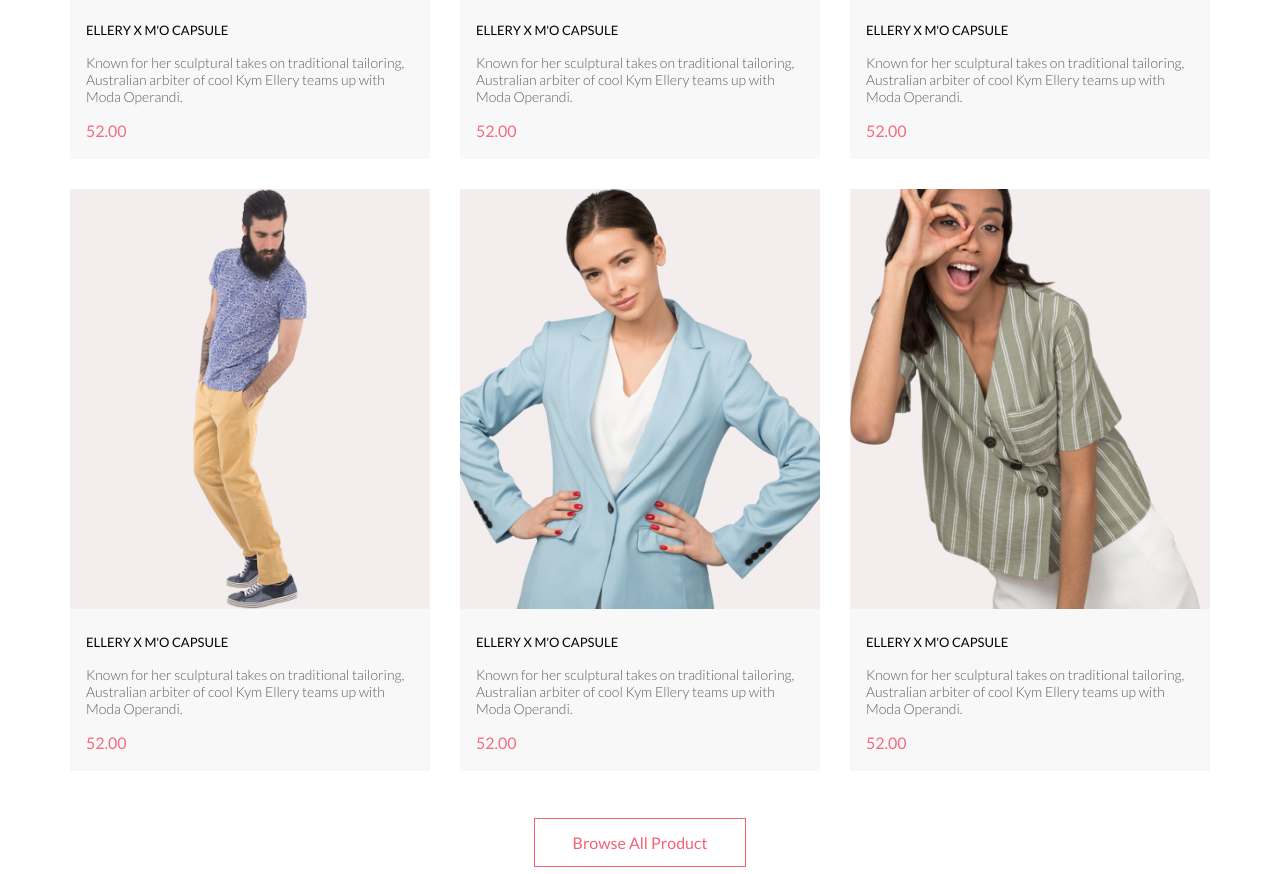
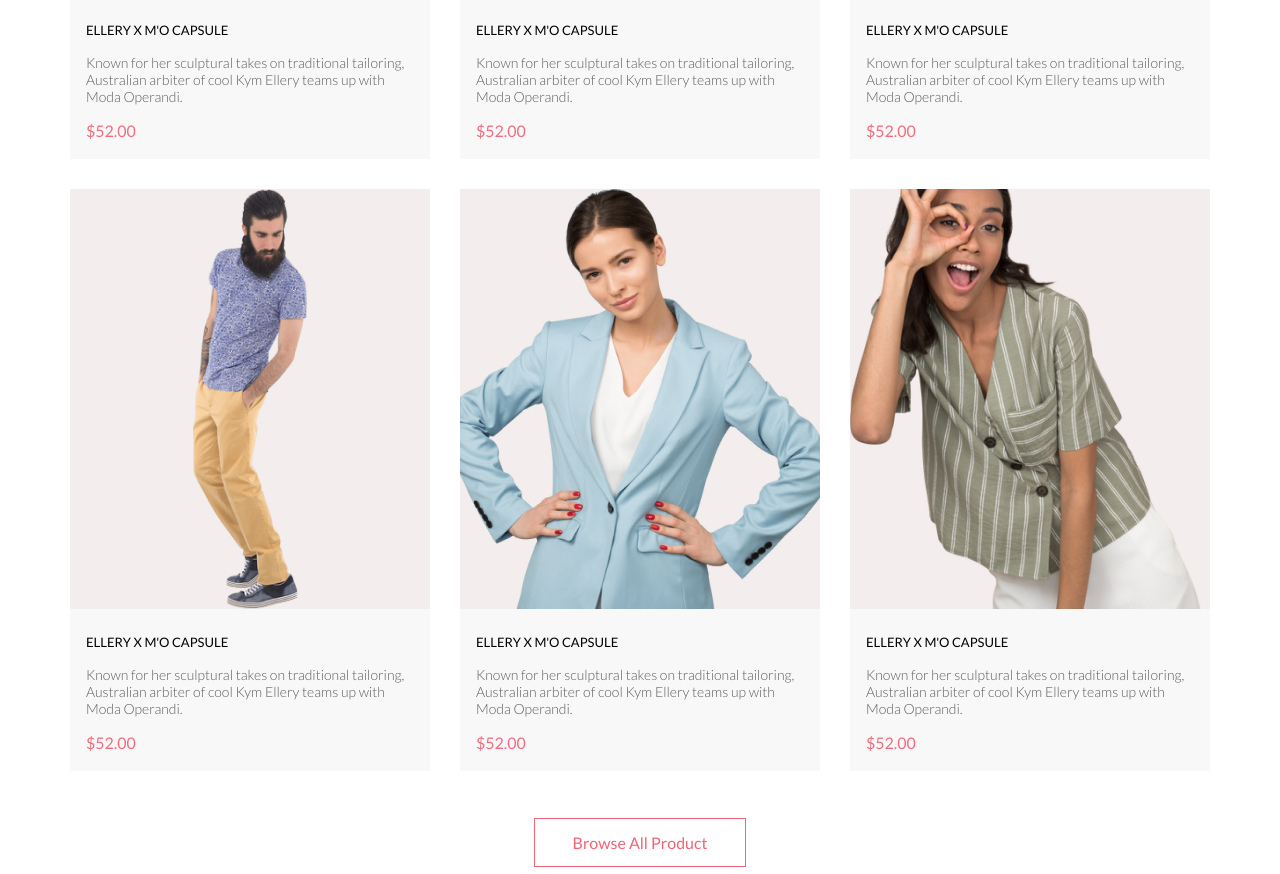
Before and after one commit to s1tt/gbsem, a plain HTML site: page index.html in a window 1280 px wide. Shown: the part 1762-2636 px from the top of the page. Drawn offline with Linux system fonts and the light colour scheme.

Commit message:
fix: width section

```diff
--- a/index.css
+++ b/index.css
@@ -1,7 +1,13 @@
+.page {
+  display: flex;
+  justify-content: center;
+}
+
 .fetured-items {
   display: flex;
   flex-direction: column;
   align-items: center;
+  max-width: 1140px;
 }
 
 .fetured-items__title {
--- a/index.js
+++ b/index.js
@@ -10,7 +10,7 @@ async function fetchData() {
 fetchData().then(data => addCards(data));
 fetchData().then(data => addCardsWithTemplate(data));
 
-////способ с без template
+//способ без template
 const addCards = function (data) {
   data.forEach(cardInfo => {
     //создание оболочки карточки
@@ -105,7 +105,7 @@ const addCardsWithTemplate = function (data) {
     cardTemplate.querySelector('.card__img').alt = cardInfo.title;
     cardTemplate.querySelector('.card__title').textContent = cardInfo.title;
     cardTemplate.querySelector('.card__synopsis').textContent = cardInfo.synopsis;
-    cardTemplate.querySelector('.card__price').textContent = `${cardInfo.price}`;
+    cardTemplate.querySelector('.card__price').textContent = `$${cardInfo.price}`;
     cardsBlock.append(cardTemplate);
   });
   cardsBlock.addEventListener('mouseover', e => {
```
